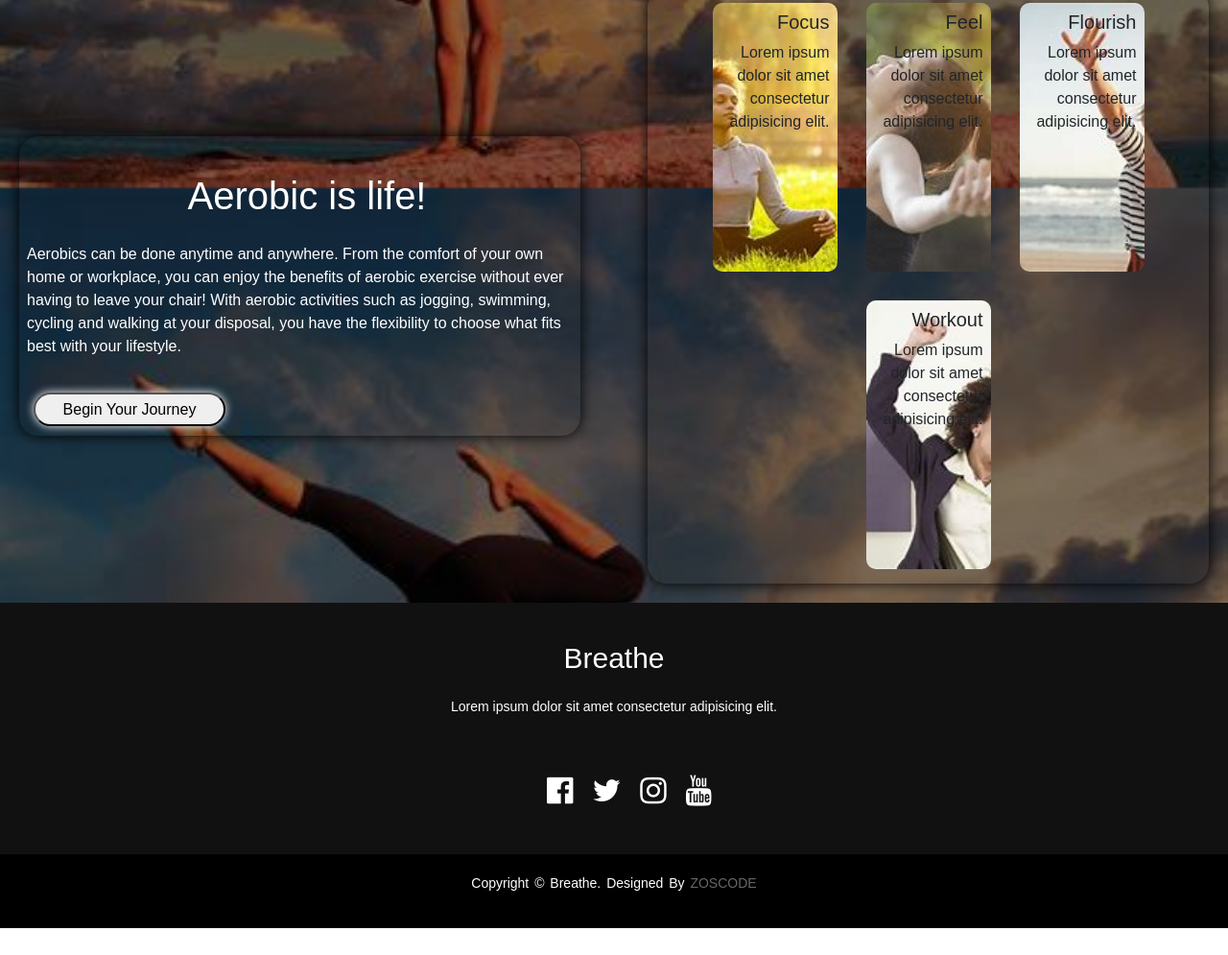
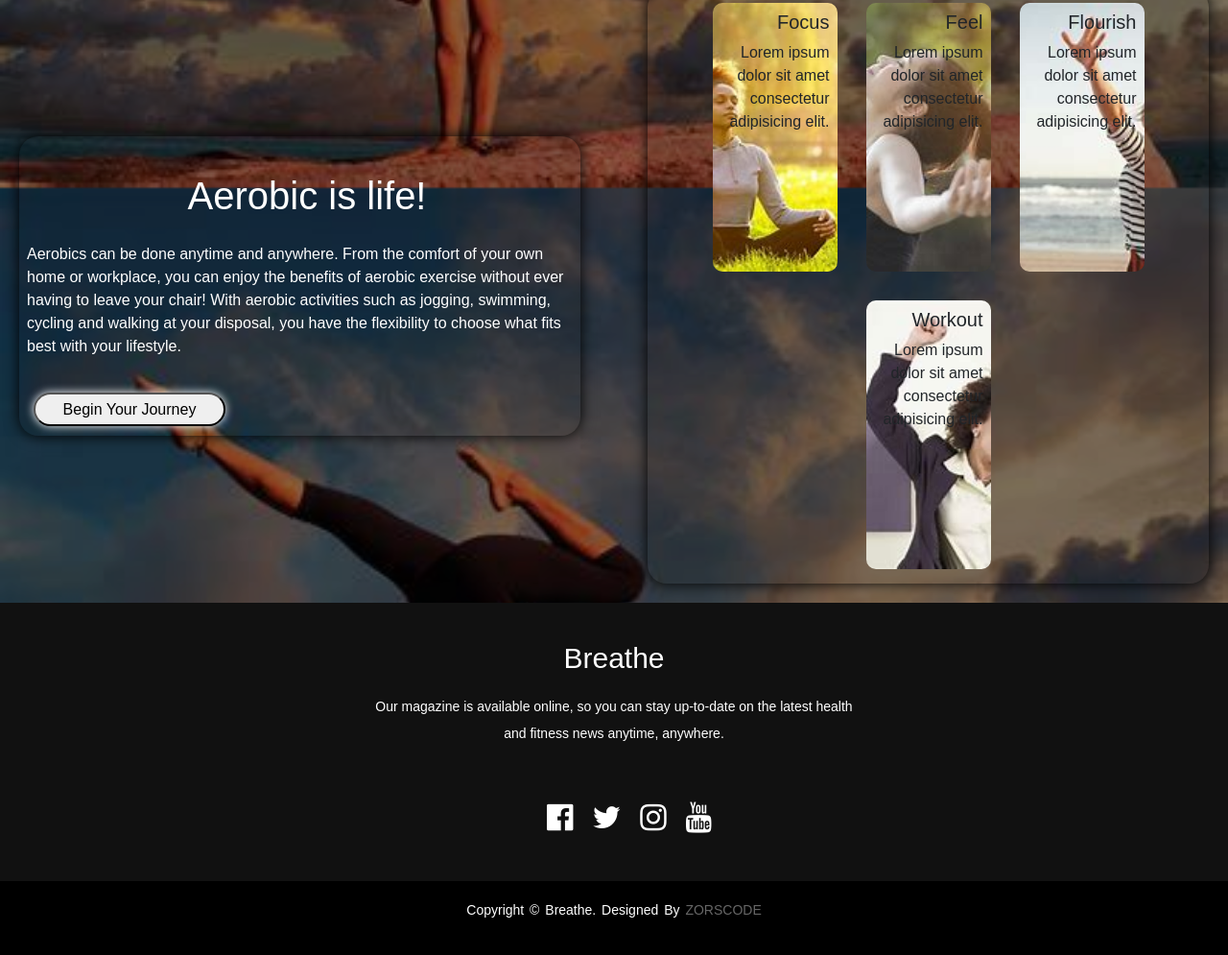
Before and after one commit to pinkdollar123/breathe.github.io, a plain HTML site: page featured.html in a window 1280 px wide. Shown: the part 1511-2506 px from the top of the page at 96% size. Before the commit the page ends 2478 px from the top, so only its background shows below. Drawn offline with nearby package versions, Linux system fonts and the light colour scheme.

Commit message:
footer content was updated

```diff
--- a/featured.html
+++ b/featured.html
@@ -129,7 +129,7 @@
   <Footer>
     <div class="footer-content">
       <h3>Breathe</h3>
-      <p> Lorem ipsum dolor sit amet consectetur adipisicing elit. </p>
+        <p>Our magazine is available online, so you can stay up-to-date on the latest health and fitness news anytime, anywhere. </p>
       <ul class="socials">
         <li> <a href="https://www.facebook.com/" target="_blank"><i class="fa fa-facebook-official" aria-hidden="true"></i></a></li>
         <li> <a href="https://twitter.com/" target="_blank"><i class="fa fa-twitter"></i></a></li>
@@ -139,7 +139,7 @@
     </div>
 
     <div class="footer-bottom">
-      <p>Copyright &copy; Breathe. Designed by <span>ZosCode</span></p>
+      <p>Copyright &copy; Breathe. Designed by <span>ZorsCode</span></p>
     </div>
   </Footer>
 </body>
```
Also changed, not shown: index.html (+1 -1 lines).
